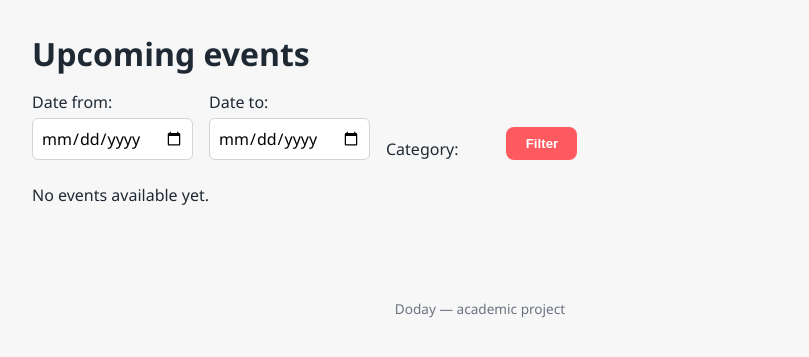
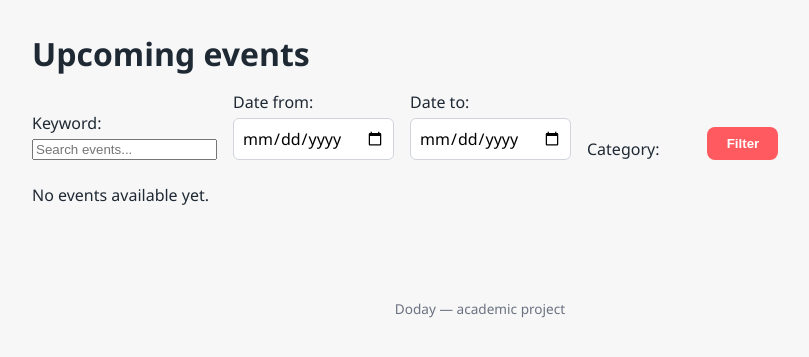
Before and after one commit to JANATAROTO/Doday-Project, a Django app: page / in a window 1280 px wide. Shown: the part 112-469 px from the top of the page, without its empty margins (160-969 px from the left). Run offline with Django 5.2, Linux system fonts and the light colour scheme; data that the repository does not hold is empty.

Commit message:
RF19/RF21: keyword event search and external ticketing link
- RF19: add a keyword field to EventFilterForm, matched against
  event title/description in event_list.
- RF21: show a "Buy tickets" link on the event detail page, pointing
  to Ticketmaster Colombia for every event (no per-organizer
  ticketing integration yet).
- Track requirements.txt (Django, requests) so the project can be
  set up with `pip install -r requirements.txt`.

```diff
--- a/events/forms.py
+++ b/events/forms.py
@@ -29,8 +29,14 @@ class EventForm(forms.ModelForm):
 
 class EventFilterForm(forms.Form):
     """RF7: filter events by a user-specified date range (check-in/check-out).
-    RF11: filter events by user-selected categories."""
+    RF11: filter events by user-selected categories.
+    RF19: filter events by keyword, matched against title/description."""
 
+    q = forms.CharField(
+        required=False,
+        label="Keyword",
+        widget=forms.TextInput(attrs={"placeholder": "Search events..."}),
+    )
     date_from = forms.DateField(required=False, widget=forms.DateInput(attrs={"type": "date"}))
     date_to = forms.DateField(required=False, widget=forms.DateInput(attrs={"type": "date"}))
     category = forms.ModelMultipleChoiceField(
--- a/events/templates/events/event_detail.html
+++ b/events/templates/events/event_detail.html
@@ -17,6 +17,7 @@
     <p class="event-price">
         {% if event.is_free %}Free{% else %}${{ event.price }}{% endif %}
     </p>
+    <a class="edit-link" href="{{ ticket_url }}" target="_blank" rel="noopener noreferrer">🎟️ Buy tickets</a>
     <p class="event-description">{{ event.description }}</p>
 
     {% if transit_estimate %}
--- a/events/views.py
+++ b/events/views.py
@@ -30,6 +30,11 @@ def event_list(request):
 
     filter_form = EventFilterForm(request.GET or None)
     if filter_form.is_valid():
+        # RF19: keyword search over title and description.
+        keyword = filter_form.cleaned_data.get("q")
+        if keyword:
+            events = events.filter(Q(title__icontains=keyword) | Q(description__icontains=keyword))
+
         date_from = filter_form.cleaned_data.get("date_from")
         date_to = filter_form.cleaned_data.get("date_to")
 
@@ -59,6 +64,10 @@ def event_list(request):
 def event_detail(request, pk):
     event = get_object_or_404(Event.objects.select_related("category"), pk=pk)
 
+    # RF21: external ticketing link. Every event points to the same platform
+    # for now — no per-organizer ticketing integration yet.
+    ticket_url = "https://www.ticketmaster.co/"
+
     transit_estimate = None
     accommodation = getattr(request.user, "accommodation", None) if request.user.is_authenticated else None
     if accommodation and event.latitude is not None and event.longitude is not None:
@@ -72,7 +81,12 @@ def event_detail(request, pk):
     return render(
         request,
         "events/event_detail.html",
-        {"event": event, "accommodation": accommodation, "transit_estimate": transit_estimate},
+        {
+            "event": event,
+            "accommodation": accommodation,
+            "transit_estimate": transit_estimate,
+            "ticket_url": ticket_url,
+        },
     )
 
 
--- /dev/null
+++ b/requirements.txt
@@ -0,0 +1,2 @@
+Django
+requests
```
Also changed, not shown: 1 other file.
